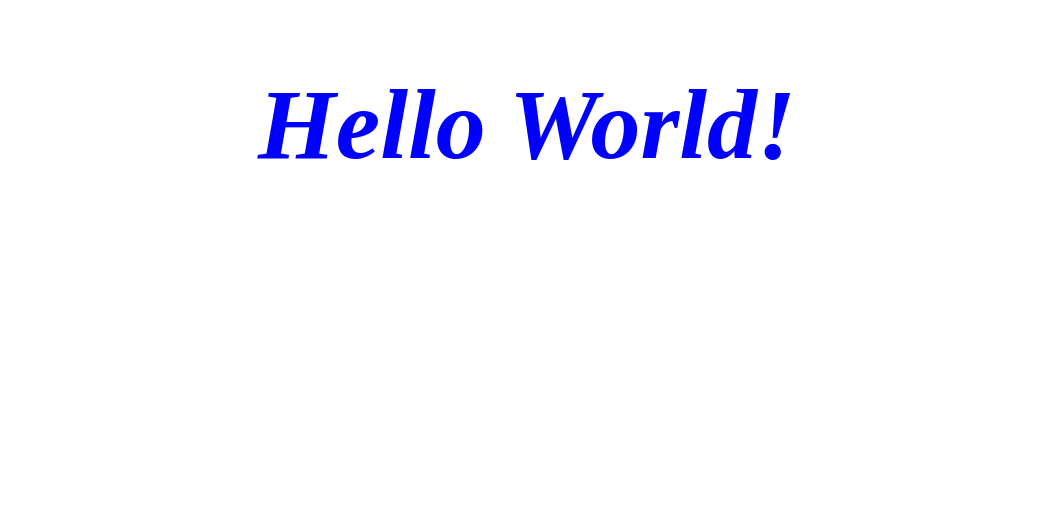
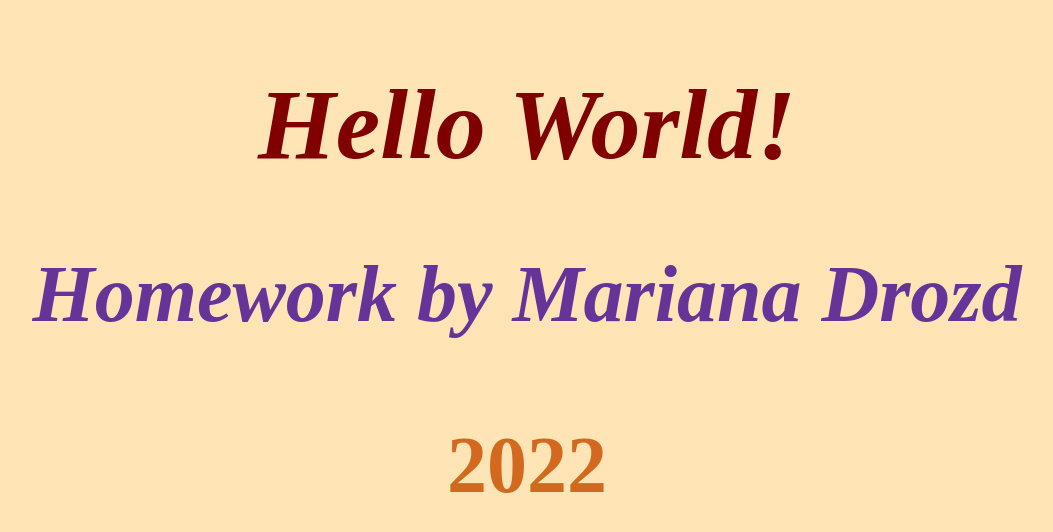
Before and after one commit to MarianaDrozd/CI_CD_homework, a Flask app: page / in a window 1280 px wide. Shown: the top 532 px of the page, without its empty margins (113-1166 px from the left). Run offline with Flask 2, Linux system fonts and the light colour scheme.

Commit message:
Update html and css files.

```diff
--- a/static/style.css
+++ b/static/style.css
@@ -1,6 +1,21 @@
+body {
+    background-color: moccasin;
+    text-align: center;
+}
 h1 {
     font-size: 100px;
     font-style: italic;
-    color: blue;
+    color: maroon;
     text-align: center;
 }
+h2 {
+    font-size: 80px;
+    font-style: oblique;
+    color: rebeccapurple;
+    text-align: center;
+}
+h3 {
+    font-size: 80px;
+    font-style: normal;
+    color: chocolate;
+}
--- a/templates/index.html
+++ b/templates/index.html
@@ -8,6 +8,8 @@
 <body>
 
 <h1>Hello World!</h1>
+<h2>Homework by Mariana Drozd</h2>
+<h3>2022</h3>
 
 </body>
 </html>
```
